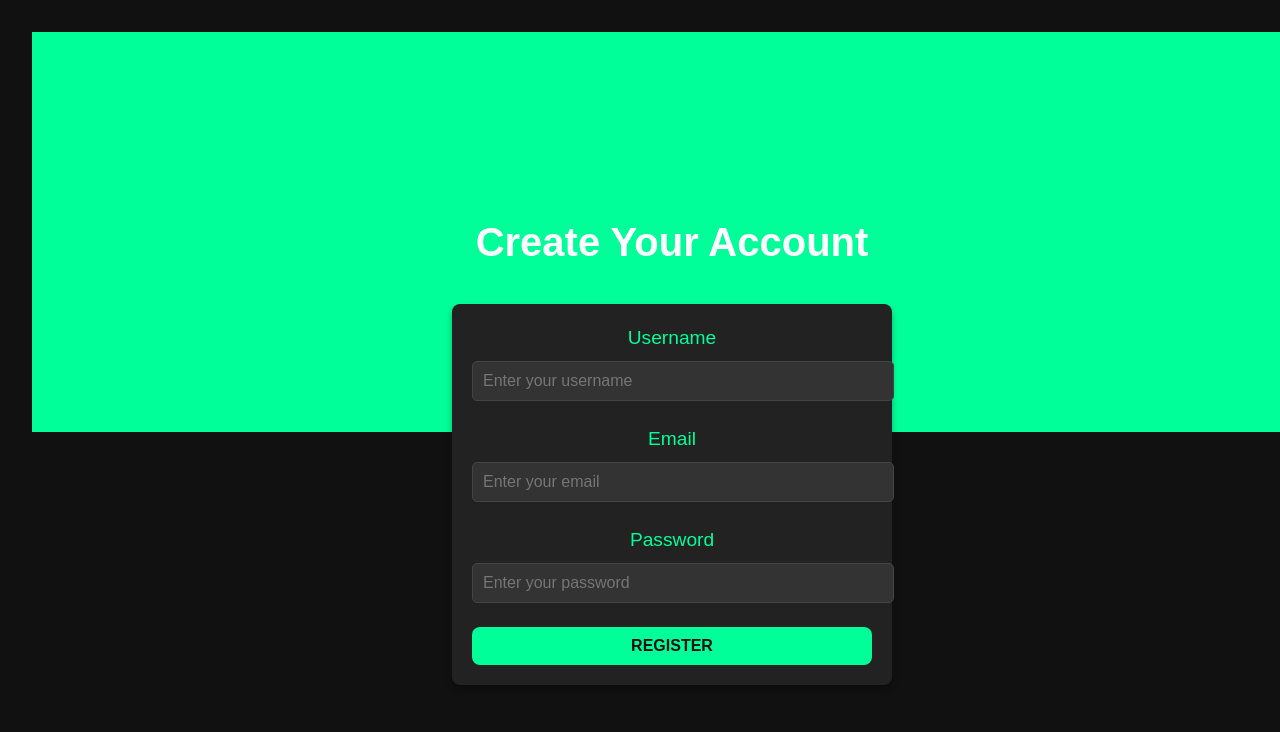
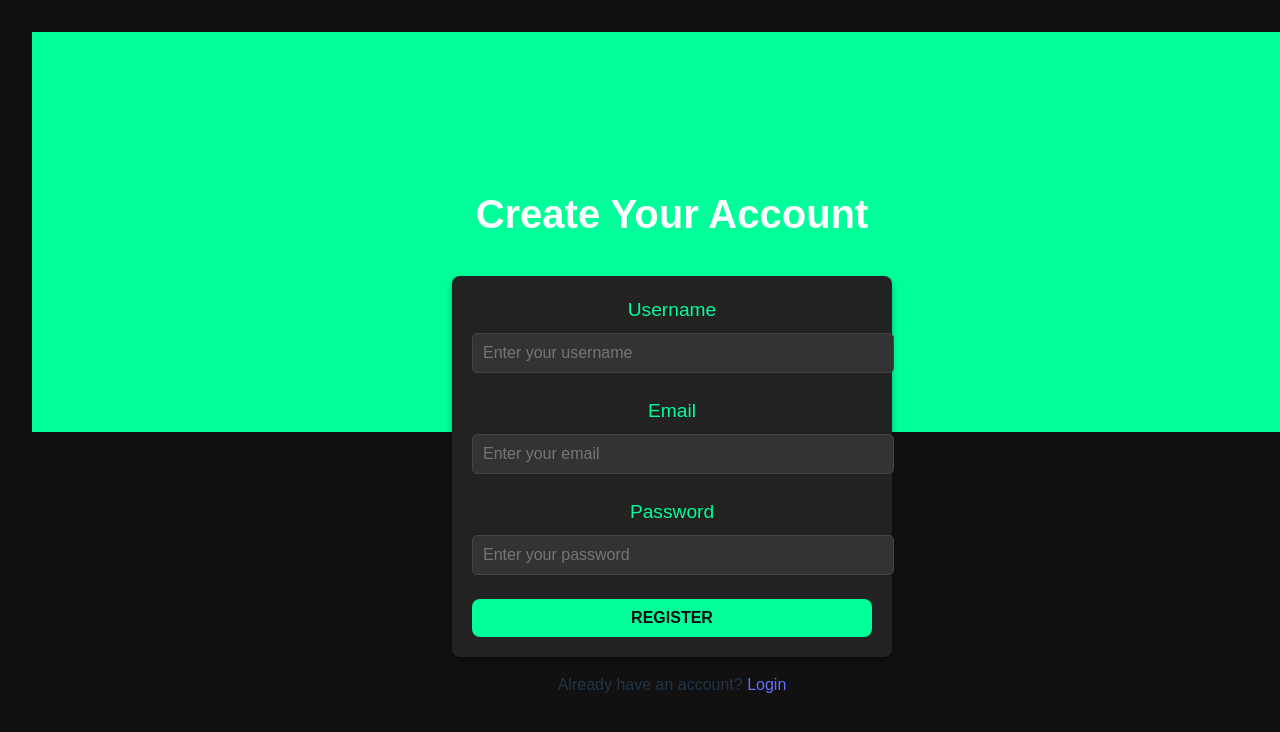
Before and after one commit to Mohammad-Zahran/Quiz-App-Part2, a React (Vite) app in the folder frontend/: page /register in a window 1280 px wide. Shown: the top 732 px of the page. Built offline with nearby package versions, Linux system fonts and the light colour scheme.

Commit message:
Added the useNavigate for navigating to login

```diff
--- a/frontend/src/pages/Register/index.jsx
+++ b/frontend/src/pages/Register/index.jsx
@@ -1,4 +1,5 @@
 import React, { useState } from "react";
+import { Link, useNavigate } from "react-router-dom";
 import axios from "axios";
 import "./style.css";
 
@@ -11,6 +12,7 @@ const Register = () => {
 
   const [error, setError] = useState("");
   const [success, setSuccess] = useState("");
+  const navigate = useNavigate();
 
   const handleChange = (e) => {
     setFormData({
@@ -25,12 +27,9 @@ const Register = () => {
     setSuccess("");
 
     try {
-      const response = await axios.post(
-        "http://127.0.0.1:8080/auth/register",
-        formData
-      );
+      await axios.post("http://127.0.0.1:8080/auth/register", formData);
       setSuccess("Registration successful!");
-      console.log("Response:", response.data);
+      setTimeout(() => navigate("/login"), 2000); // Redirect to login after 2 seconds
     } catch (err) {
       console.error(
         "Error:",
@@ -92,6 +91,10 @@ const Register = () => {
           Register
         </button>
       </form>
+
+      <p className="have-account">
+        Already have an account? <Link to="/login">Login</Link>
+      </p>
     </div>
   );
 };
```
